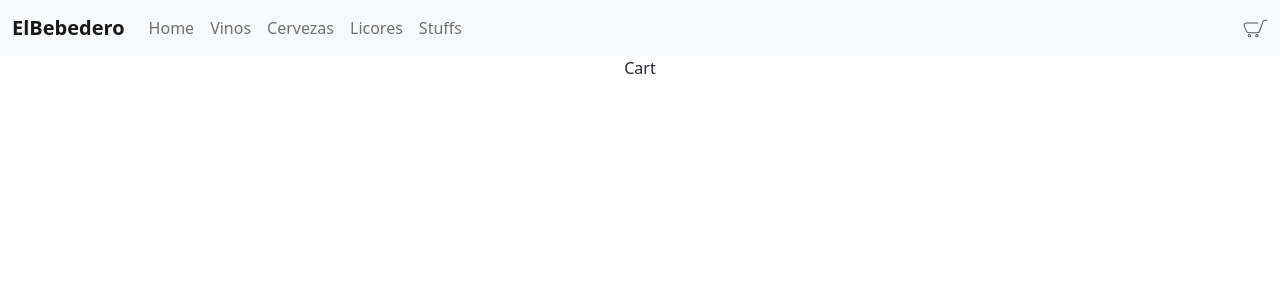
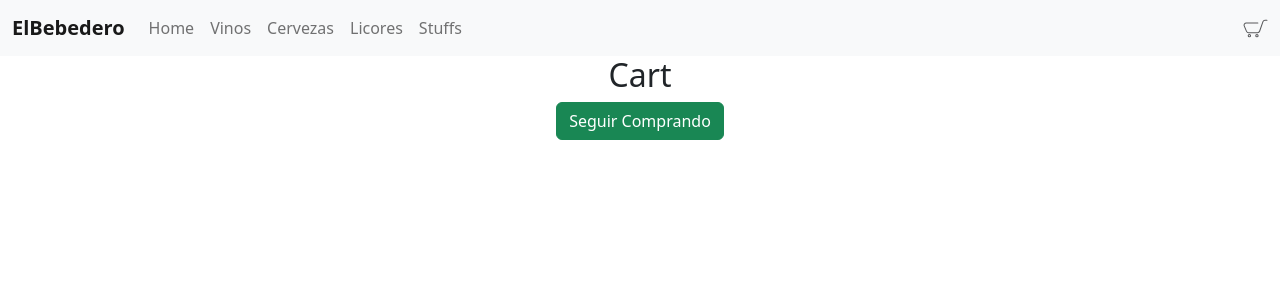
Before and after one commit to Amartinez77/reactjs, a React (Create React App) app: page /cart in a window 1280 px wide. Shown: the top 300 px of the page. Built offline with nearby package versions, Linux system fonts and the light colour scheme.

Commit message:
desafio sincronizar counter

```diff
--- /dev/null
+++ b/src/components/ButtonComprar/ButtonComprar.jsx
@@ -0,0 +1,18 @@
+import React from 'react'
+import { Link } from "react-router-dom";
+import Button from "react-bootstrap/Button";
+
+const ButtonComprar = () => {
+  return (
+    <>
+      <Link to="/cart">
+        <Button variant='primary'>
+          finalizar compra
+        </Button>
+
+      </Link>
+    </>
+  );
+}
+
+export default ButtonComprar
--- /dev/null
+++ b/src/components/ButttonSeguirCompra/ButttonSeguirCompra.jsx
@@ -0,0 +1,17 @@
+
+import React from 'react'
+import { Link } from "react-router-dom";
+
+const ButttonSeguirCompra = () => {
+  return (
+    <>
+      <Link to='/'>
+        <button className='btn btn-success'>
+          Seguir Comprando
+        </button>
+      </Link>
+    </>
+  )
+}
+
+export default ButttonSeguirCompra
--- a/src/components/Cart/Cart.jsx
+++ b/src/components/Cart/Cart.jsx
@@ -1,8 +1,16 @@
 import React from 'react'
+import ButttonSeguirCompra from '../ButttonSeguirCompra/ButttonSeguirCompra'
 
 const Cart = () => {
   return (
-    <div>Cart</div>
+    <div className='container'>
+      <h2>Cart</h2>
+
+      <ButttonSeguirCompra/>
+
+
+
+    </div>
   )
 }
 
--- a/src/components/ItemCount/ItemCount.jsx
+++ b/src/components/ItemCount/ItemCount.jsx
@@ -1,11 +1,11 @@
 import React from "react";
 import { useState } from "react";
 
-const ItemCount = ({ initial = 1, props = 10, onAdd }) => {
+const ItemCount = ({ initial = 1, stock = 10, onAdd }) => {
   const [count, setCount] = useState(initial);
 
   const sumar = () => {
-    if (count < props) {
+    if (count < stock) {
       setCount(count + 1);
     } else {
       console.log("excede stock");
@@ -15,13 +15,16 @@ const ItemCount = ({ initial = 1, props = 10, onAdd }) => {
   };
 
   const restar = () => {
-    if (count > 1) {
+    if (count > initial) {
       setCount(count - 1);
     }
   };
 
   const addCart = () => {
-    onAdd(count);
+    if (count < stock) {
+      onAdd(count);
+    }
+
   };
 
   return (
--- a/src/components/ItemDetail/ItemDetail.jsx
+++ b/src/components/ItemDetail/ItemDetail.jsx
@@ -1,4 +1,6 @@
-import React from 'react'
+import React, { useState } from "react";
+
+import ButtonComprar from "../ButtonComprar/ButtonComprar";
 import ItemCount from "../ItemCount/ItemCount";
 // import { getFetch } from "../helpers/getFetch";
 // import { useEffect, useState } from "react";
@@ -6,35 +8,45 @@ import ItemCount from "../ItemCount/ItemCount";
 // import { ItemDetailContainer } from "../ItemDetailContainer/ItemDetailContainer";
 
 const ItemDetail = ({ producto }) => {
+  // estado para el count
+  const [cart, setCart] = useState(true);
+
   console.log(producto);
   const onAdd = (cant) => {
     console.log(`La cantidad es:  ${cant}`);
+    setCart(false);
   };
 
   return (
     <div>
       ItemDetail
-      <div className="card mb-3" >
+      <div className="card mb-3">
         <div className="row g-0">
           <div className="col-md-4">
-            <img src={producto.imagePath } className="img-fluid rounded-start" alt={'hola' } />
+            <img
+              src={producto.imagePath}
+              className="img-fluid rounded-start"
+              alt={"hola"}
+            />
           </div>
           <div className="col-md-8">
             <div className="card-body">
-              <h5 className="card-title">{producto.marca }</h5>
-              <p className="card-text">{producto.descripcion }</p>
+              <h5 className="card-title">{producto.marca}</h5>
+              <p className="card-text">{producto.descripcion}</p>
               <p className="card-text">{`$ ${producto.precio}`}</p>
-              <div className='Container'>
-                <ItemCount initial={1} stock={5} onAdd={onAdd} />
+              <div className="Container">
+                {cart ? (
+                  <ItemCount initial={1} stock={5} onAdd={onAdd} />
+                ) : (
+                  <ButtonComprar />
+                )}
               </div>
-
             </div>
           </div>
         </div>
       </div>
-
     </div>
   );
-}
+};
 
-export default ItemDetail
+export default ItemDetail;
--- a/src/components/ItemListContainer/ItemListContainer.jsx
+++ b/src/components/ItemListContainer/ItemListContainer.jsx
@@ -18,6 +18,7 @@ const ItemListContainer = ({ mensaje }) => {
 
   useEffect(() => {
     if (categoriaId) {
+      setLoading(true);
       getFetch() // mock de una consulta a una api
         .then((respuesta) =>
           setProductos(
```
